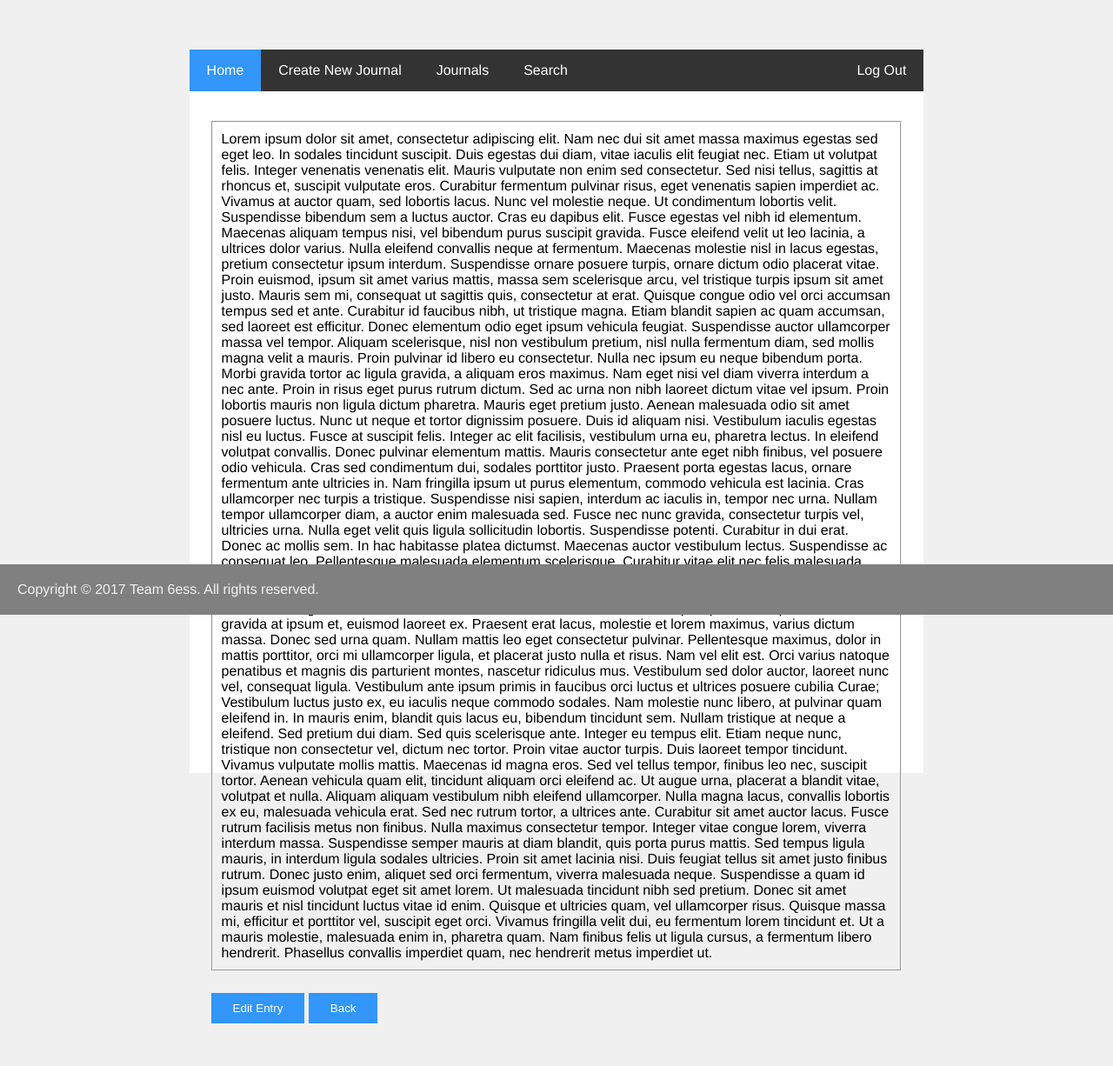
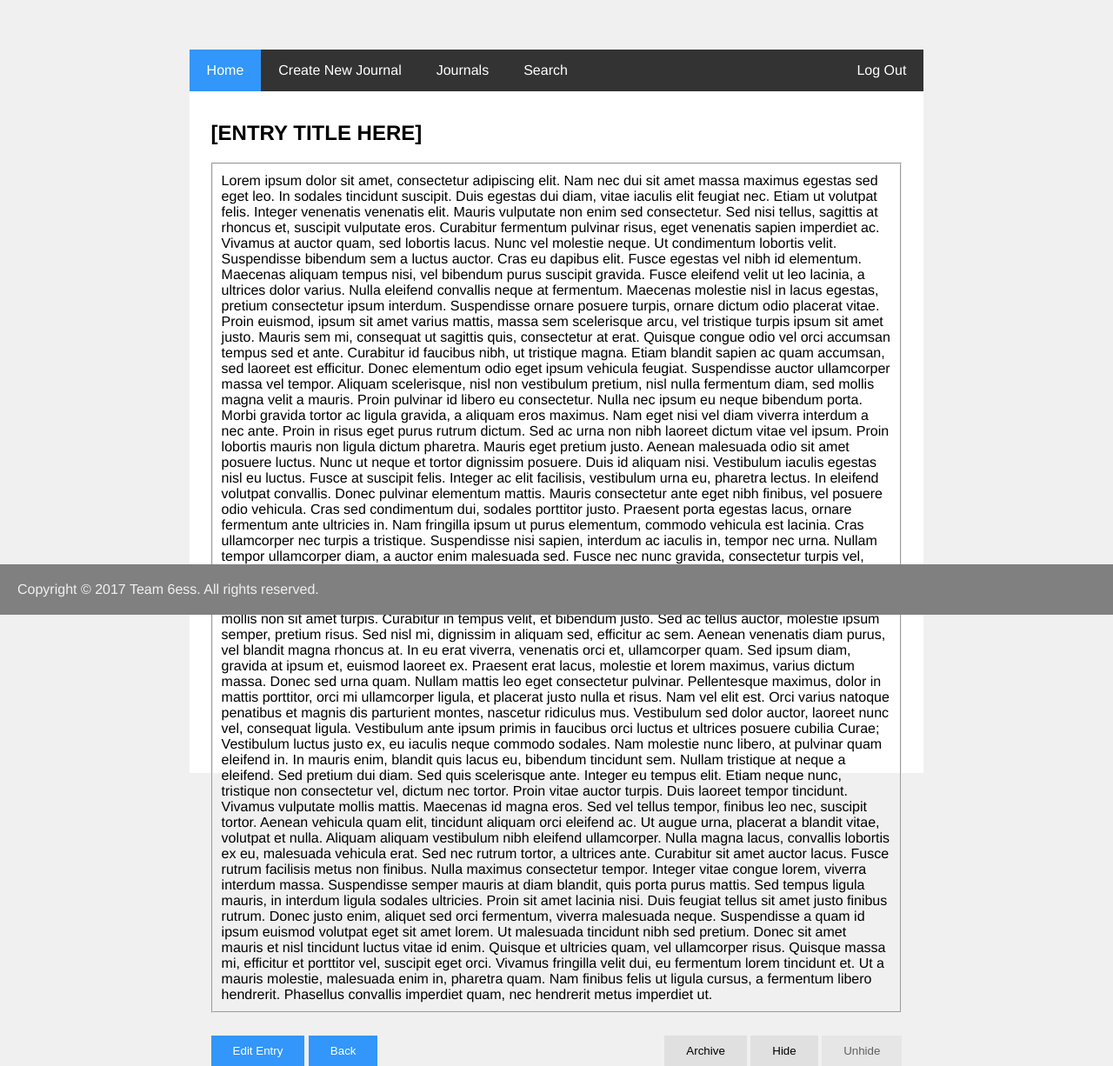
Before and after one commit to ggeroulas/sdp_frontend, a PHP site: page /entryview.html in a window 1280 px wide. Shown: the part 93-1319 px from the top of the page at 87% size. Before the commit the page ends 1270 px from the top, so only its background shows below. Run offline with PHP 8.4, Linux system fonts and the light colour scheme.

Commit message:
Titles and Flags
Added entry titiles on the view entry and edit entry pages. Also added archive, hide, and unhide buttons on the view entry page.

```diff
--- a/editentry.html
+++ b/editentry.html
@@ -30,6 +30,8 @@
 
 					<div class="journal_container">
 						<div class="textEdit">
+						<h2 class="entryTitle">[ENTRY TITLE HERE]</h2>
+
 								<link href="https://cdn.quilljs.com/1.0.0/quill.snow.css" rel="stylesheet">
 
 								<div id="editor">
--- a/entryview.html
+++ b/entryview.html
@@ -30,6 +30,7 @@
 
 					<div class="journal_container">
 						<div class="journalView">
+							<h2 class="entryTitle">[ENTRY TITLE HERE]</h2>
 							<p>
 								Lorem ipsum dolor sit amet, consectetur adipiscing elit. Nam nec dui sit amet massa maximus egestas sed eget leo. In sodales tincidunt suscipit. Duis egestas dui diam, vitae iaculis elit feugiat nec. Etiam ut volutpat felis. Integer venenatis venenatis elit. Mauris vulputate non enim sed consectetur. Sed nisi tellus, sagittis at rhoncus et, suscipit vulputate eros. Curabitur fermentum pulvinar risus, eget venenatis sapien imperdiet ac. Vivamus at auctor quam, sed lobortis lacus. Nunc vel molestie neque. Ut condimentum lobortis velit. Suspendisse bibendum sem a luctus auctor.
 
@@ -57,6 +58,11 @@ Suspendisse a quam id ipsum euismod volutpat eget sit amet lorem. Ut malesuada t
 							<button>Edit Entry</button>
 							<button>Back</button>
 						</div>
+						<div class="flags">
+							<button>Archive</button>
+							<button>Hide</button>
+							<button class="disabledButton">Unhide</button>
+						</div>
 					</div>
 				</div>
 			</div>
--- a/style.css
+++ b/style.css
@@ -182,7 +182,7 @@ body {
 
 .createOptions {
 	margin: 25px;
-	margin-top: 65px;
+	margin-top: 115px;
 }
 
 .createOptions button {
@@ -316,7 +316,9 @@ li.dropdown {
 
 .editOptions {
 	margin: 25px;
-	margin-top: 25px;
+	margin-top: 10px;
+
+	float: left;
 }
 
 .editOptions button {
@@ -326,3 +328,24 @@ li.dropdown {
 	background-color: #3296FA;
 	color: #FFFFFF;
 }
+
+
+.flags {
+	margin: 25px;
+	margin-top: 10px;
+
+	float: right;
+}
+
+.flags button {
+	border: none;
+	padding: 10px 25px;
+
+	background-color: #E0E0E0;
+	color: #000000;
+}
+
+.disabledButton {
+	opacity: 0.6;
+    cursor: not-allowed;
+}
```
